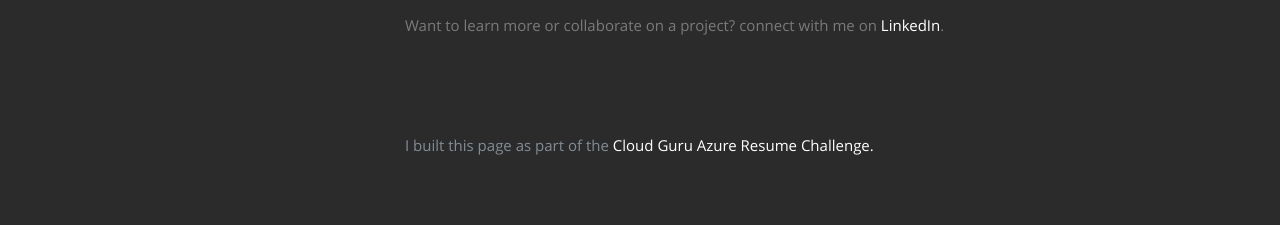
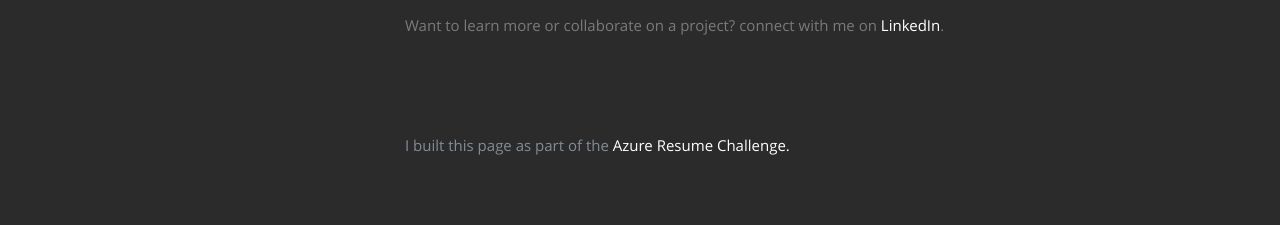
Before and after one commit to kevlo-cyber/azure-resume, a plain HTML site: page frontend/index.html in a window 1280 px wide. Shown: the part 1360-1585 px from the top of the page. Drawn offline with nearby package versions, Linux system fonts and the light colour scheme.

Commit message:
minor update to link in frontend

```diff
--- a/frontend/index.html
+++ b/frontend/index.html
@@ -107,7 +107,7 @@
 
          </br>
       </br>
-       I built this page as part of the <span><a href="https://github.com/madebygps/cgc-azure-resume">Cloud Guru Azure Resume Challenge.</a></span>
+       I built this page as part of the <span><a href="https://github.com/madebygps/azure-resume">Azure Resume Challenge.</a></span>
 
          </div> <!-- end .main-col -->
 
```
